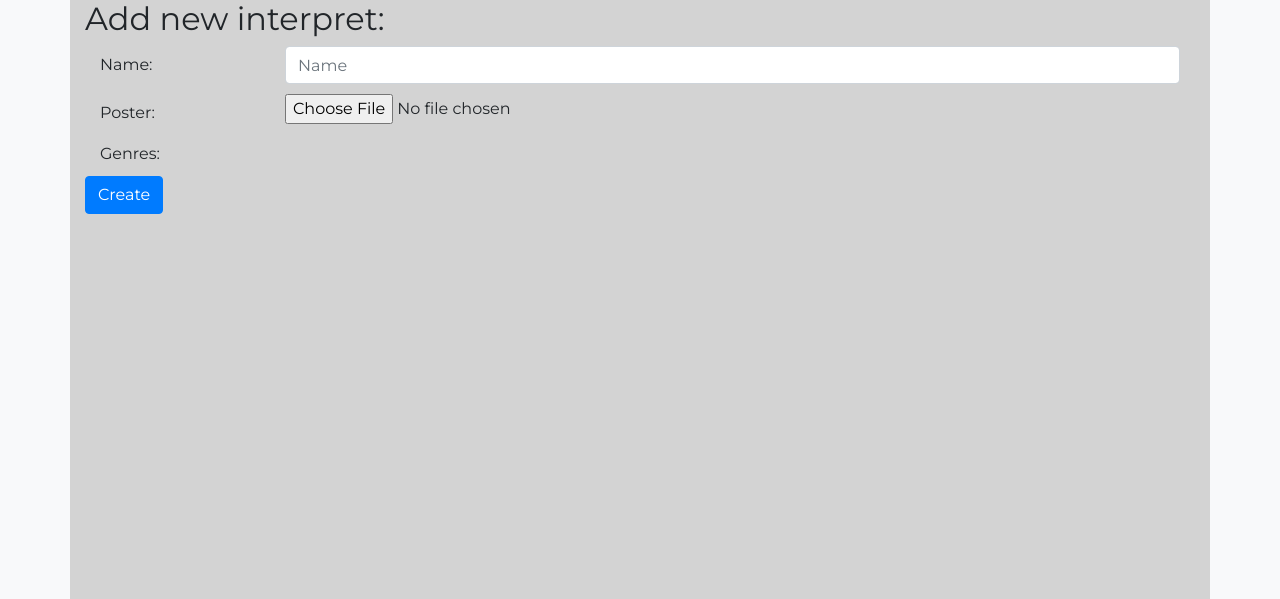
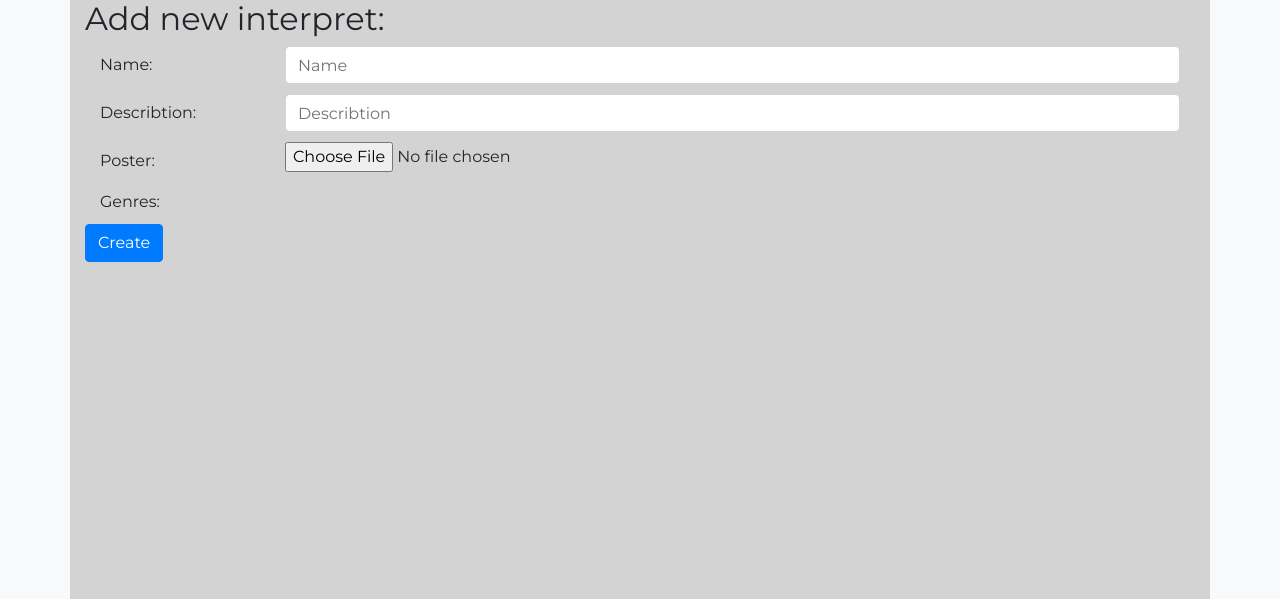
Before and after one commit to Densik50/IIS, a PHP site: page /add_interpret.php in a window 1280 px wide. Shown: the part 56-655 px from the top of the page. Run offline with PHP 8.4, Linux system fonts and the light colour scheme; the visitor is signed in with stand-in values (Sample User, id 1); data that the repository does not hold is empty.

Commit message:
few changes

```diff
--- a/src/add_interpret.php
+++ b/src/add_interpret.php
@@ -20,6 +20,15 @@
                             </div>
                         </div>
                         <!-- NAME END -->
+
+                        <!-- describtion -->
+                        <div class=\"form-group row\">
+                            <label for=\"describtion\" class=\"col-sm-2 col-form-label\">Describtion: </label>
+                            <div class=\"col-sm-10\">
+                                <input type=\"text\" name=\"describtion\" class=\"form-control\" id=\"describtion\" placeholder=\"Describtion\">
+                            </div>
+                        </div>
+                        <!-- describtion END -->
 
                         <!-- POSTER -->
                         <div class=\"form-group row\">
--- a/src/php/includes/add_interpret.include.php
+++ b/src/php/includes/add_interpret.include.php
@@ -6,6 +6,7 @@ if(isset($_POST["submit"]))
     require_once 'database_handler.include.php';
     require_once 'general_functions.include.php';
     $name = $_POST["name"];
+    $describtion = $_POST["describtion"];
 
     //check errors in input forms
     if(empty($name))
@@ -20,7 +21,7 @@ if(isset($_POST["submit"]))
         exit();
     }
     session_start();
-    add_interpret($conn, $name, $_SESSION["UserID"]);
+    add_interpret($conn, $name, $_SESSION["UserID"], $describtion);
     $data = get_genres($conn);
     $checkboxdata = array();
     foreach($data as $row):
--- a/src/php/includes/general_functions.include.php
+++ b/src/php/includes/general_functions.include.php
@@ -338,9 +338,9 @@ function create_event($conn, $name, $describtion, $address, $start_date, $start_
     }
 }
 
-function add_interpret($conn, $name, $owner)
+function add_interpret($conn, $name, $owner, $describtion)
 {
-    $query = "INSERT INTO INTERPRET(Owner, Name) VALUES ($owner, '$name');";
+    $query = "INSERT INTO INTERPRET(Owner, Describtion, Name) VALUES ($owner,'$describtion','$name');";
     //add new interpret
     if (mysqli_query($conn, $query) === FALSE) {
         header("location: ../../add_interpret.php?error=stmt_failed&errordes=".mysqli_error($conn));
```
Also changed, not shown: src/left_bar.php (deleted, +0 -27 lines).
